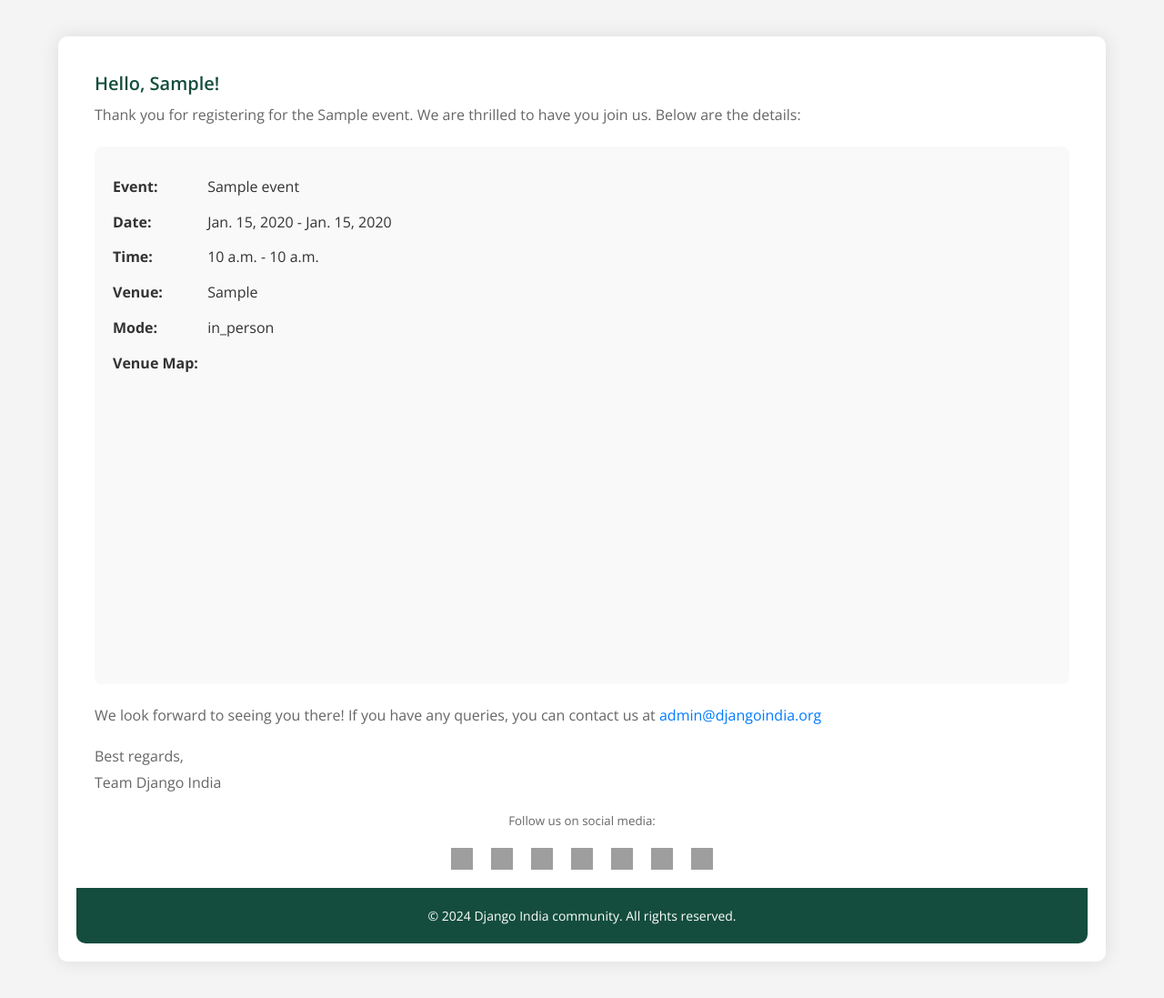
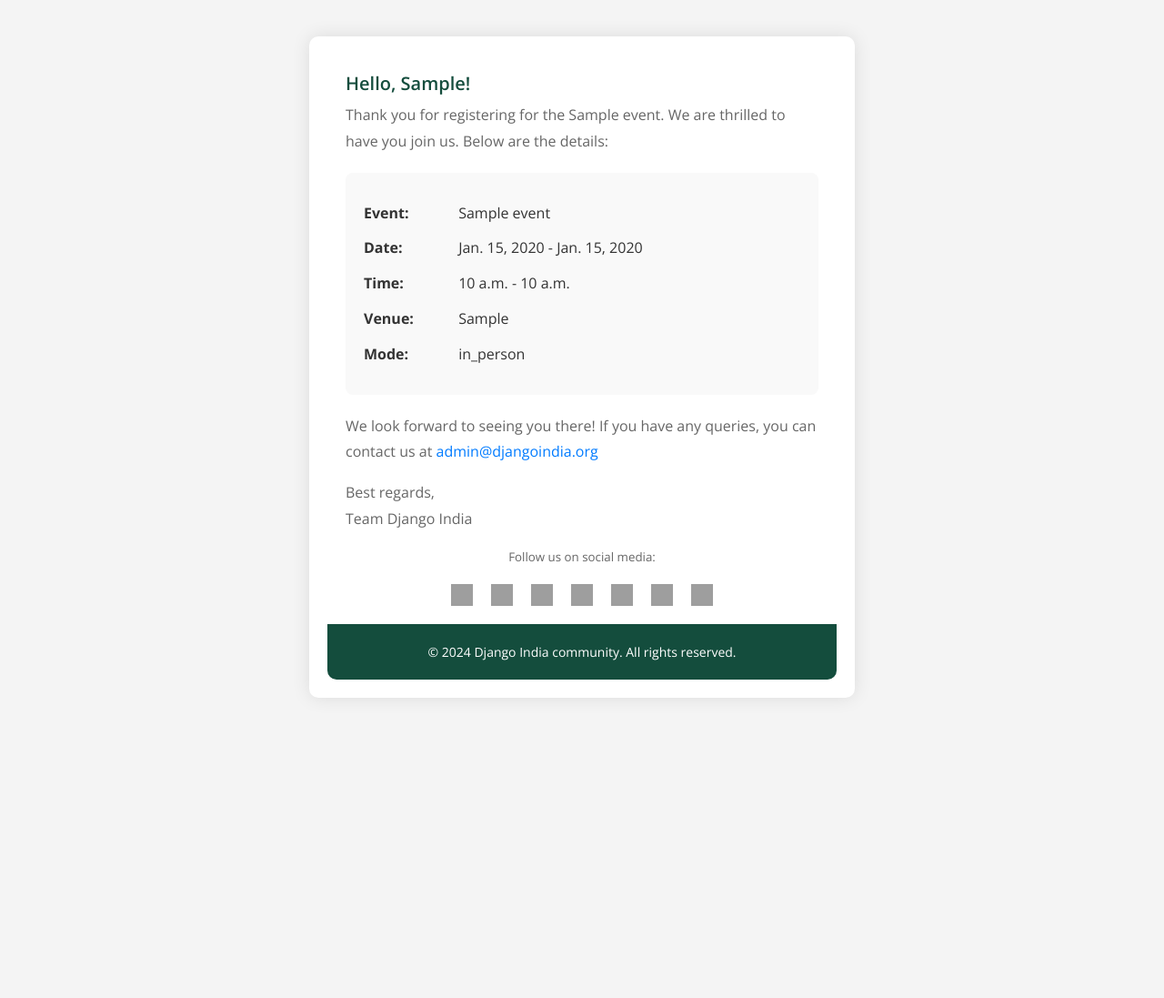
Before and after one commit to djangoindia/djangoindia.org, a Django app: template backend/templates/admin/registration_success.html in a window 1280 px wide. Shown: the whole page at 91% size. After the commit the page ends 747 px from the top, so only its background shows below. Run offline with Django 4.2, Linux system fonts and the light colour scheme; tables that the repository leaves empty hold one stand-in row (values such as "Sample post"); the template is opened without the code that fills it: values that come from a table or form of the project are taken from there, most other values are stand-ins (such as "Sample title", 1, 10 or a date in 2020); parts of the project's set-up code (start-up, migrations or seed data) failed here and were passed over; some libraries are stand-ins or nearby versions; grey boxes are pictures that could not be loaded.

Commit message:
mail template fix

```diff
--- a/backend/djangoindia/bg_tasks/event_registration.py
+++ b/backend/djangoindia/bg_tasks/event_registration.py
@@ -25,8 +25,7 @@ def registration_confirmation_email_task(email, event_id):
                 'event_mode': format_text(registration.event.event_mode),
                 'venue': registration.event.venue,
                 'description': registration.event.description,
-                'cover_image': registration.event.cover_image if registration.event.cover_image else None,
-                'venue_map_link': registration.event.venue_map_link
+                'cover_image': registration.event.cover_image if registration.event.cover_image else None
             }
         }
         html_content = render_to_string('admin/registration_success.html', context)
--- a/backend/templates/admin/registration_success.html
+++ b/backend/templates/admin/registration_success.html
@@ -13,7 +13,7 @@
             background-color: #f4f4f4;
         }
         .container {
-            max-width: 90%;
+            max-width: 600px;
             margin: 40px auto;
             background-color: #fff;
             border-radius: 10px;
@@ -107,9 +107,6 @@
                 <p><strong>Venue:</strong> {{ event.venue }}</p>
                 {% endif %}
                 <p><strong>Mode:</strong> {{ event.event_mode }}</p>
-                {% if event.venue_map_link %}
-                    <p><strong>Venue Map:</strong> <iframe src="{{ event.venue_map_link }}" width="400" height="300" style="border:0; width: 100%;" allowfullscreen="" loading="lazy" referrerpolicy="no-referrer-when-downgrade"></iframe>
-                {% endif %}
             </div>
             <p>We look forward to seeing you there! If you have any queries, you can contact us at <a href="mailto:admin@djangoindia.org" target="_blank">admin@djangoindia.org</a></p>
             <p>Best regards,<br/>Team Django India</p>
--- a/frontend/src/containers/Event/Event.tsx
+++ b/frontend/src/containers/Event/Event.tsx
@@ -74,7 +74,7 @@ const EventContainer = async ({
         </div>
         <div className='flex flex-col gap-2'>
           <h2 className='text-6xl font-bold'>{name}</h2>
-          {start_date?(<span>Starts {dayjsWithTZ(start_date).format('DD MMMM, YYYY')} at {dayjsWithTZ(start_date).format('hh:mm A')}</span>):(<span>Starts: TBA</span>)}
+          {start_date?(<span>Starts {dayjsWithTZ(start_date).format('DD MMMM, YYYY')} at {dayjsWithTZ(start_date).format('hh:mm A')} (IST)</span>):(<span>Starts: TBA</span>)}
           {city && <span>City: {city}</span>}
           {seats_left != null&& <span>Seats left: {seats_left}</span>}
           <RegisterEvent eventId={id}  seats_left={seats_left} registration_end_date={registration_end_date} />
@@ -145,7 +145,7 @@ const EventContainer = async ({
         <h5 className='text-4xl	font-bold text-blue-900 text-center'>
           RSVP for this event now!
         </h5>
-        {registration_end_date? (<span>Registration ends: {dayjsWithTZ(registration_end_date).format('DD MMMM, YYYY')} at {dayjsWithTZ(registration_end_date).format('hh:mm A')}</span>):(<span>Registration ends: TBA</span>)}
+        {registration_end_date? (<span>Registration ends: {dayjsWithTZ(registration_end_date).format('DD MMMM, YYYY')} at {dayjsWithTZ(registration_end_date).format('hh:mm A')} (IST)</span>):(<span>Registration ends: TBA</span>)}
         <span className='flex items-center gap-2'>
           <CiLocationOn />
           {splitAndCapitalize(event_mode)}
```
